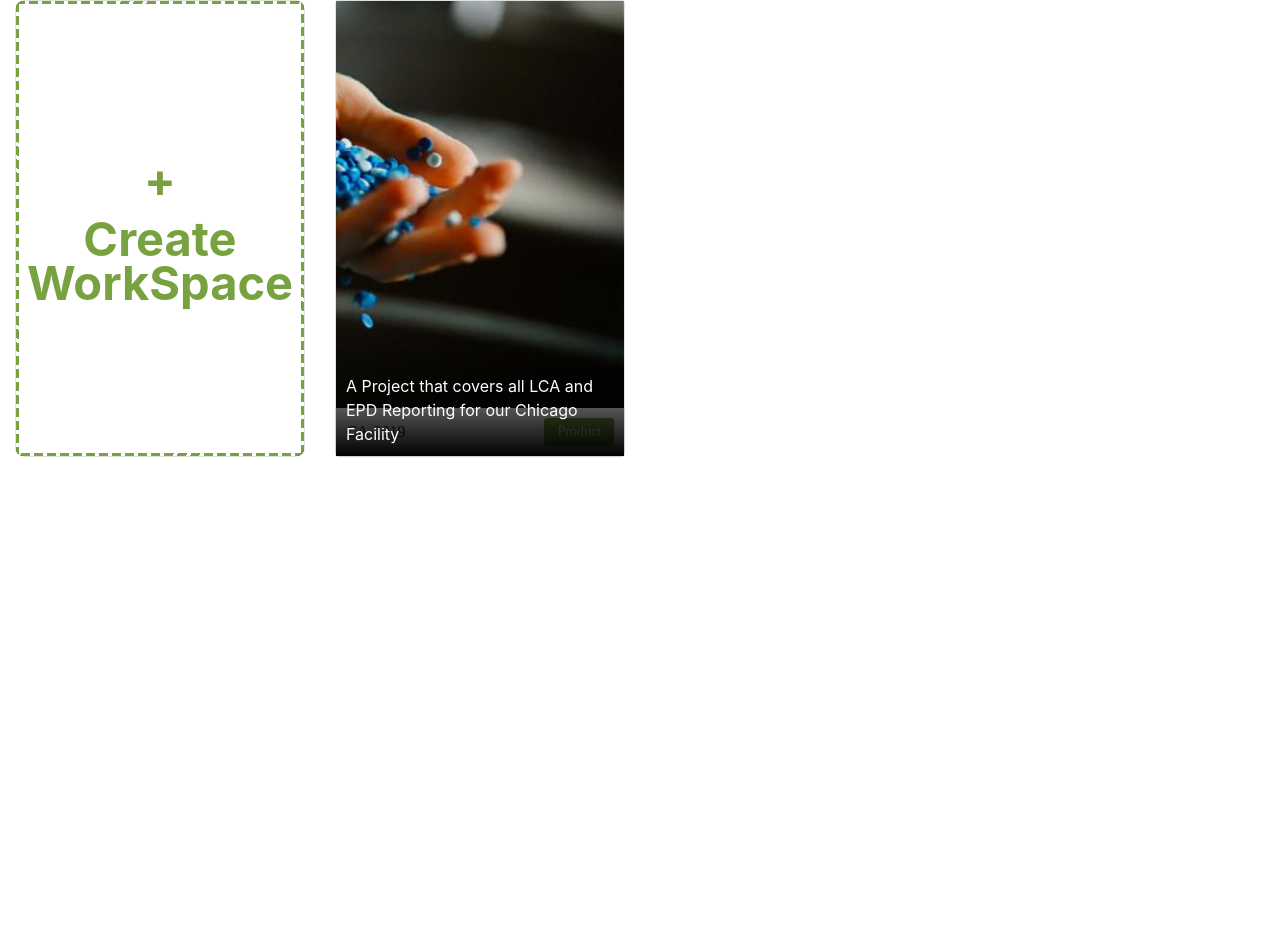
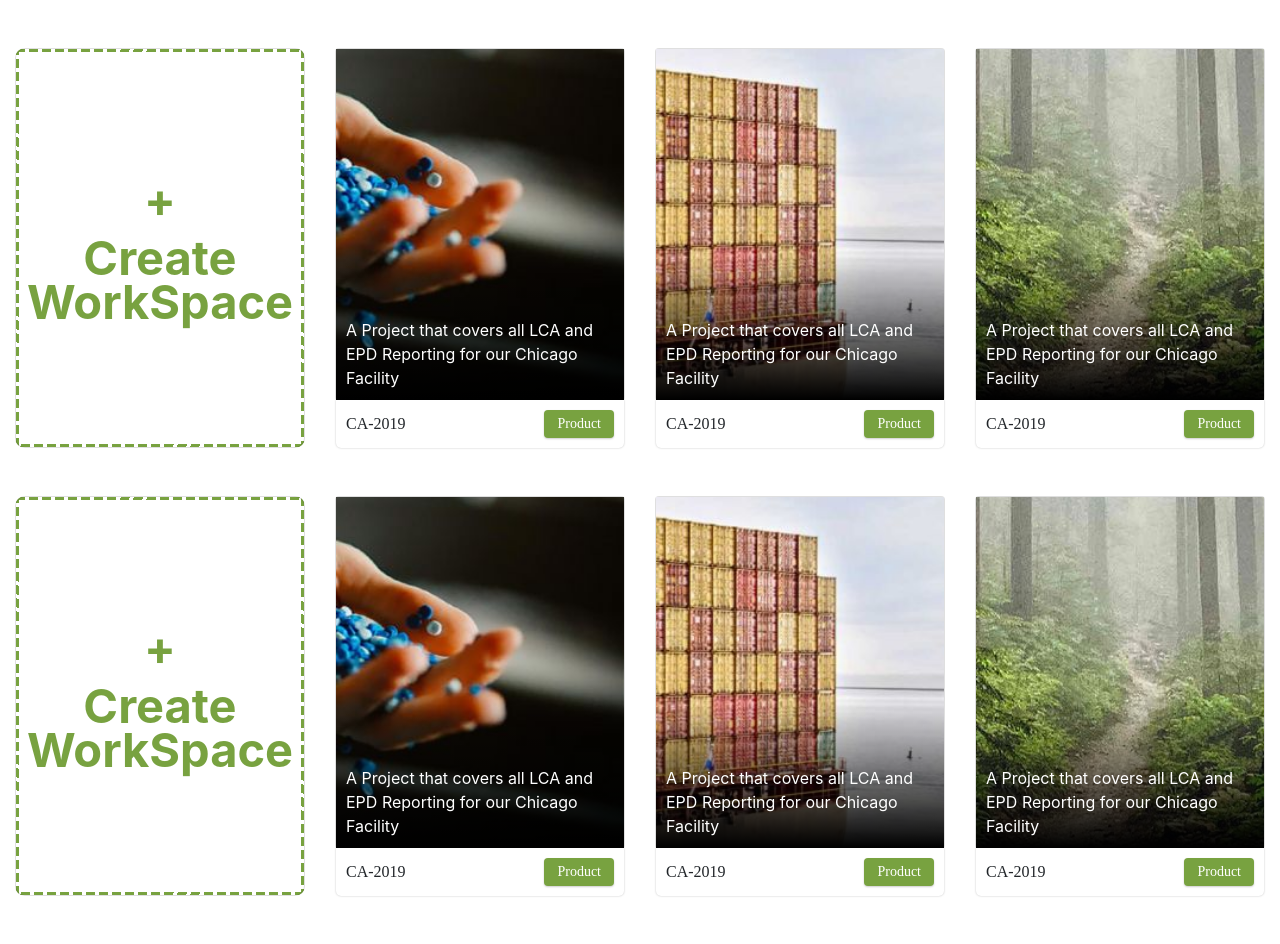
Before and after one commit to abhilash-1411/-Frontend-Redesign, a Flask app: page /workspaceProducts in a window 1280 px wide. Before the commit the page ends 457 px from the top, so only its background shows below. Run offline with Flask 3, Linux system fonts and the light colour scheme; some libraries are stand-ins or nearby versions.

Commit message:
new merge

```diff
--- a/static/css/base.css
+++ b/static/css/base.css
@@ -100,6 +100,9 @@ h1 {
 
 .theme-bg-green {
   background-color: #78A240;
+}
+.object-fit-cover {
+object-fit: cover;
 }
 
 .w-100 {
@@ -209,6 +212,7 @@ h1 {
   background-repeat: no-repeat;
   height: 100%;
   display: flex;
+  height: 400px;
   align-items: center;
   justify-content: center;
   border-radius: 10px;
@@ -323,7 +327,6 @@ h1 {
   font-size: 12px;
   text-align: center;
 }
-<<<<<<< HEAD
 
 /* footer css */
 
@@ -333,6 +336,7 @@ h1 {
   width: 100%;
   height: 353px !important;
 }
+
 
 .workspace-Product-body {
   box-shadow: 0px 0px 2px 0px #00000040;
@@ -356,5 +360,5 @@ h1 {
   align-items: end;
   height: 145px;
 }
-=======
->>>>>>> 9d27d261a25849093376ebb5394a118e83e11b81
+
+/* work-space Product */
--- a/templates/workspaceProducts.html
+++ b/templates/workspaceProducts.html
@@ -25,7 +25,7 @@
 
 <body>
     <div class="container-fluid">
-        <div class="row">
+        <div class="row my-5">
             <div class="col-lg-3">
                 <div class="create-workspace-Products card text-center ">
                     <h2 class="fs-47 fw-7 test theme-text-green">+</h2>
@@ -34,18 +34,90 @@
             </div>
             <div class="col-lg-3">
                 <div class="card workspace-Product-card w-100" style="width: 18rem; position: relative;">
-                    <img class="cover w-100 h-100"
+                    <img class="object-fit-cover w-100 h-100"
                         src="{{ url_for('static', filename='img/Recycled-content-Banner.jpg') }}">
                     <div class="backdrop-content">A Project that covers all LCA and EPD Reporting for our Chicago
-                        Facility</div>
+                        Facility
+                    </div>
                     <div class="workspace-Product-body p-0">
                         <h5 class="card-title m-0 products-name">CA-2019</h5>
                         <button href="#" class="btn product-buttom">Product</button>
                     </div>
                 </div>
             </div>
-            <div class="col-lg-3"></div>
-            <div class="col-lg-3"></div>
+            <div class="col-lg-3">
+                <div class="card workspace-Product-card w-100" style="width: 18rem; position: relative;">
+                    <img class="object-fit-cover w-100 h-100"
+                        src="{{ url_for('static', filename='img/SSC_banner.jpg') }}">
+                    <div class="backdrop-content">A Project that covers all LCA and EPD Reporting for our Chicago
+                        Facility
+                    </div>
+                    <div class="workspace-Product-body p-0">
+                        <h5 class="card-title m-0 products-name">CA-2019</h5>
+                        <button href="#" class="btn product-buttom">Product</button>
+                    </div>
+                </div>
+            </div>
+            <div class="col-lg-3">
+                <div class="card workspace-Product-card w-100" style="width: 18rem; position: relative;">
+                    <img class="object-fit-cover w-100 h-100"
+                        src="{{ url_for('static', filename='img/CarbonOffset.jpg') }}">
+                    <div class="backdrop-content">A Project that covers all LCA and EPD Reporting for our Chicago
+                        Facility
+                    </div>
+                    <div class="workspace-Product-body p-0">
+                        <h5 class="card-title m-0 products-name">CA-2019</h5>
+                        <button href="#" class="btn product-buttom">Product</button>
+                    </div>
+                </div>
+            </div>
+        </div>
+        <div class="row my-5">
+            <div class="col-lg-3">
+                <div class="create-workspace-Products card text-center ">
+                    <h2 class="fs-47 fw-7 test theme-text-green">+</h2>
+                    <span class="fs-47 fw-7 test theme-text-green lh-44">Create<br>WorkSpace</span>
+                </div>
+            </div>
+            <div class="col-lg-3">
+                <div class="card workspace-Product-card w-100" style="width: 18rem; position: relative;">
+                    <img class="object-fit-cover w-100 h-100"
+                        src="{{ url_for('static', filename='img/Recycled-content-Banner.jpg') }}">
+                    <div class="backdrop-content">A Project that covers all LCA and EPD Reporting for our Chicago
+                        Facility
+                    </div>
+                    <div class="workspace-Product-body p-0">
+                        <h5 class="card-title m-0 products-name">CA-2019</h5>
+                        <button href="#" class="btn product-buttom">Product</button>
+                    </div>
+                </div>
+            </div>
+            <div class="col-lg-3">
+                <div class="card workspace-Product-card w-100" style="width: 18rem; position: relative;">
+                    <img class="object-fit-cover w-100 h-100"
+                        src="{{ url_for('static', filename='img/SSC_banner.jpg') }}">
+                    <div class="backdrop-content">A Project that covers all LCA and EPD Reporting for our Chicago
+                        Facility
+                    </div>
+                    <div class="workspace-Product-body p-0">
+                        <h5 class="card-title m-0 products-name">CA-2019</h5>
+                        <button href="#" class="btn product-buttom">Product</button>
+                    </div>
+                </div>
+            </div>
+            <div class="col-lg-3">
+                <div class="card workspace-Product-card w-100" style="width: 18rem; position: relative;">
+                    <img class="object-fit-cover w-100 h-100"
+                        src="{{ url_for('static', filename='img/CarbonOffset.jpg') }}">
+                    <div class="backdrop-content">A Project that covers all LCA and EPD Reporting for our Chicago
+                        Facility
+                    </div>
+                    <div class="workspace-Product-body p-0">
+                        <h5 class="card-title m-0 products-name">CA-2019</h5>
+                        <button href="#" class="btn product-buttom">Product</button>
+                    </div>
+                </div>
+            </div>
         </div>
     </div>
 </body>
```
Also changed, not shown: static/img/AEC-Aluminum-img.png (deleted), static/img/CarbonOffset.jpg (added), static/img/SSC_banner.jpg (added).
